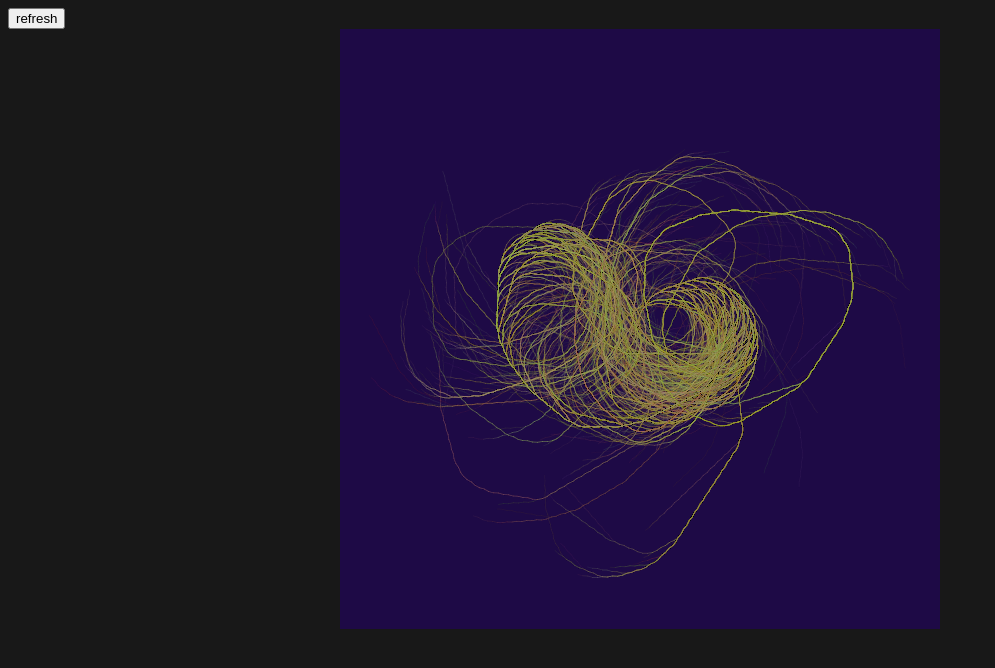
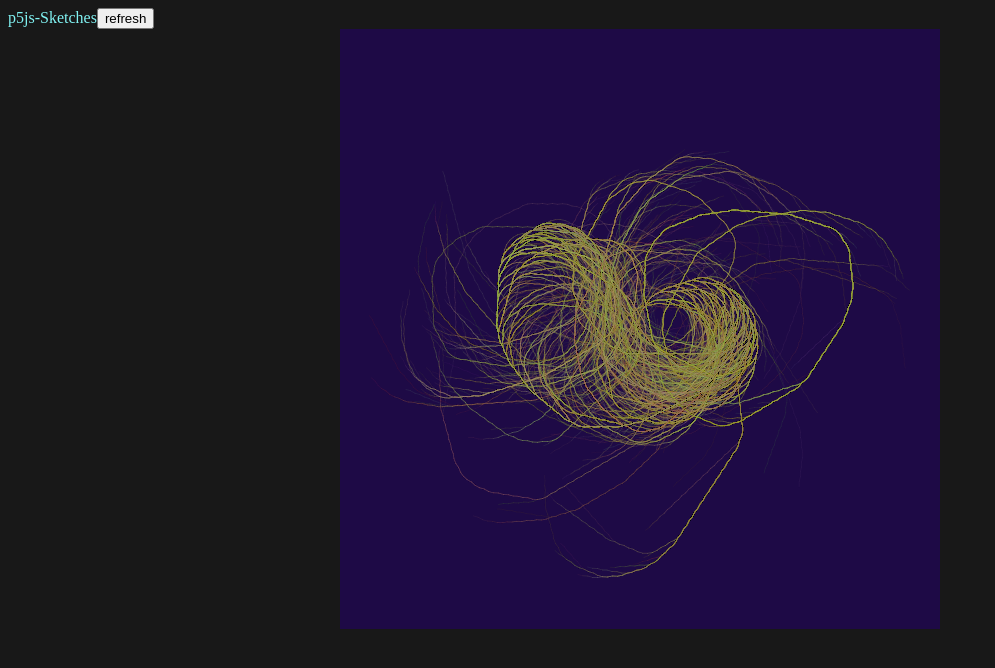
Before and after one commit to Farbfetzen/p5js-sketches, an Angular app: page /sketch/collatz-conjecture in a window 1280 px wide. Shown: the top 668 px of the page, without its empty margins (0-995 px from the left). Built offline with nearby package versions, Linux system fonts and the light colour scheme.

Commit message:
Add link to welcome page

```diff
--- a/src/app/toolbar/toolbar.component.html
+++ b/src/app/toolbar/toolbar.component.html
@@ -1,3 +1,4 @@
+<a routerLink="/">p5js-Sketches</a>
 @if (toolbarService.refreshButtonHasObservers()) {
     <button type="button" (click)="toolbarService.refreshButtonTriggered($event)">refresh</button>
 }
--- a/src/app/toolbar/toolbar.component.ts
+++ b/src/app/toolbar/toolbar.component.ts
@@ -1,11 +1,12 @@
 import { Component } from "@angular/core";
+import { RouterLink } from "@angular/router";
 
 import { ToolbarService } from "src/app/toolbar/toolbar.service";
 
 @Component({
     selector: "app-toolbar",
     standalone: true,
-    imports: [],
+    imports: [RouterLink],
     templateUrl: "./toolbar.component.html",
 })
 export class ToolbarComponent {
```
